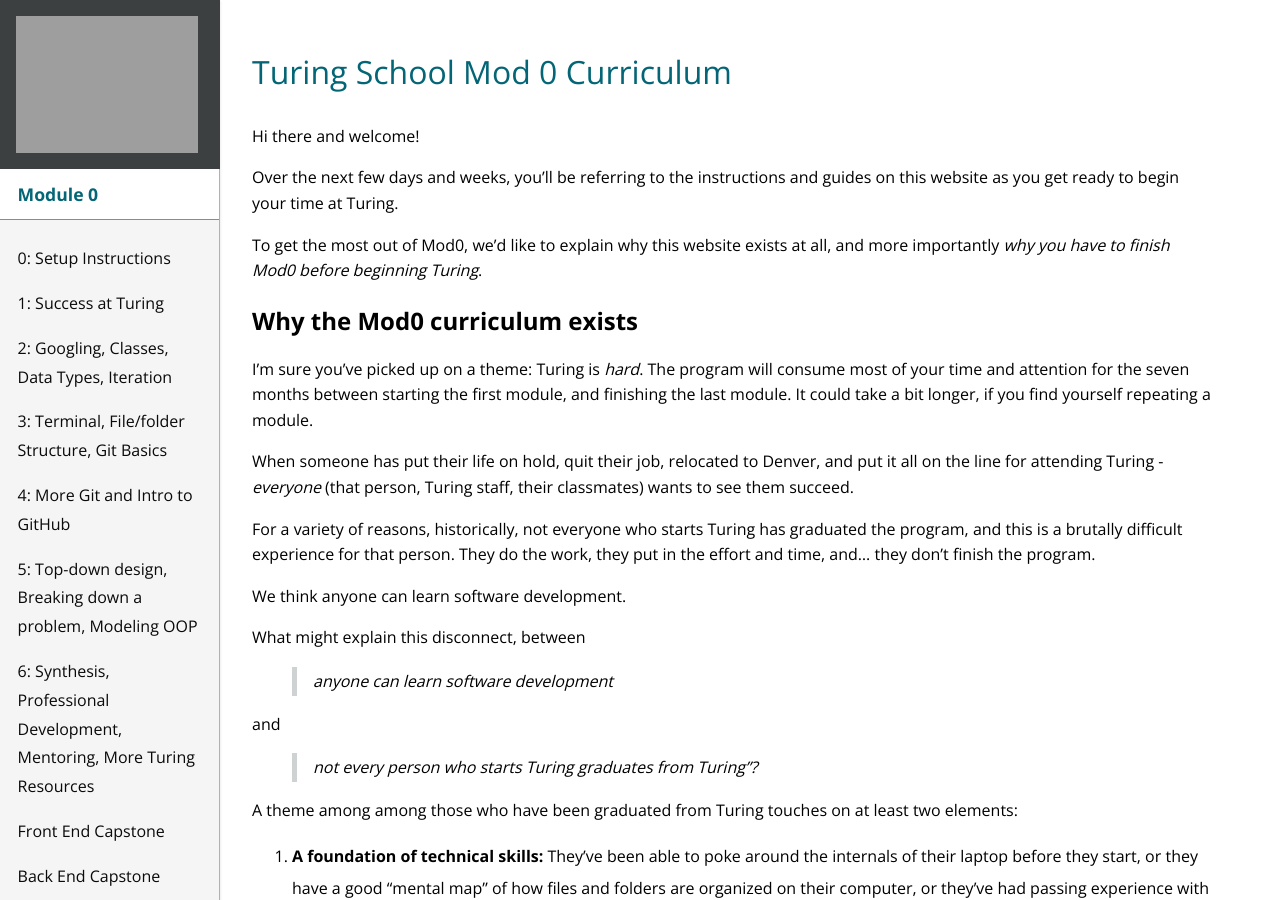
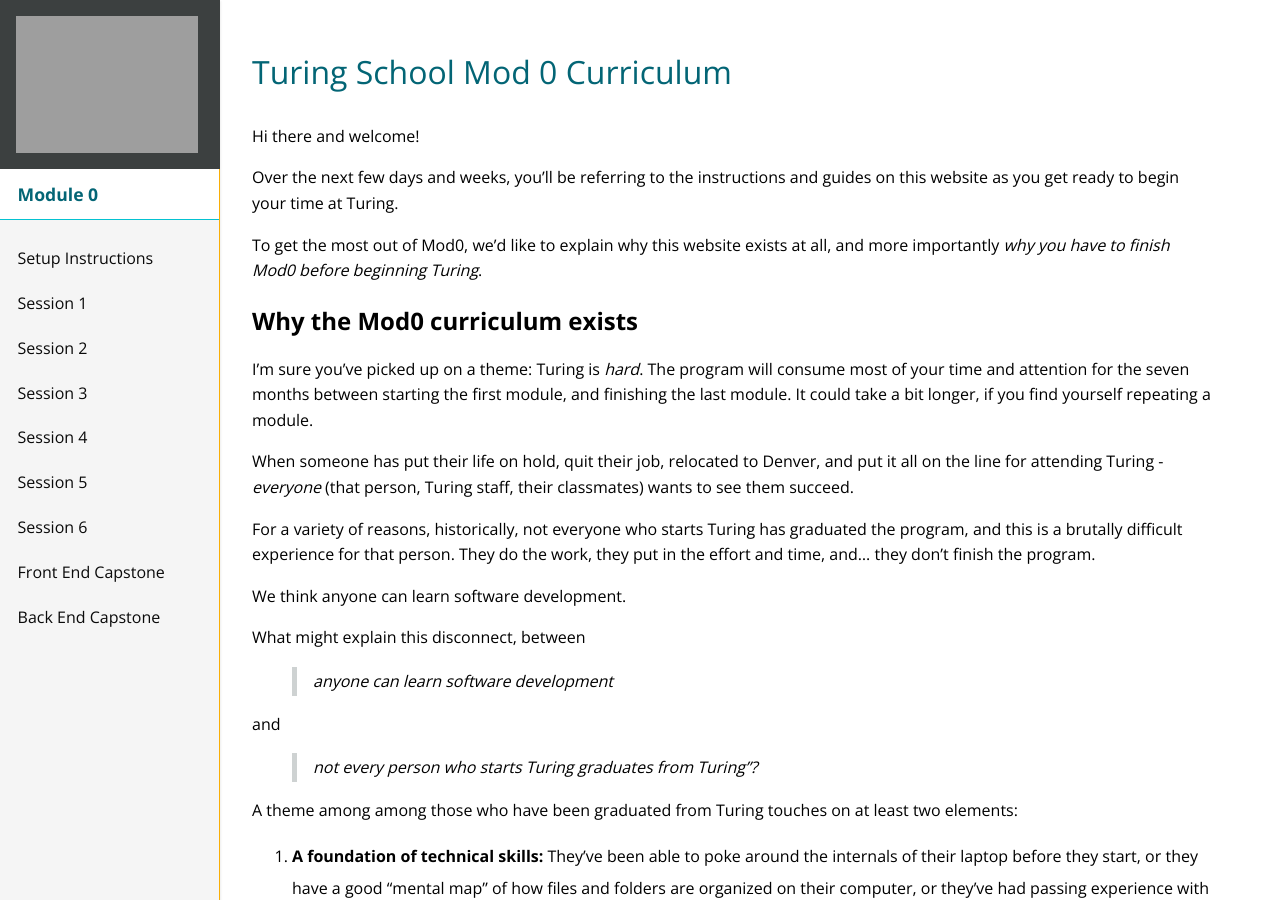
Before and after one commit to turingschool/mod-0-curriculum, a Jekyll site: the page built from index.md, in a window 1280 px wide and 900 px high. Built offline with Jekyll 4.4.1, drawn with Linux system fonts in a browser that asks for light colours; nearby versions of some CDN libraries.

Commit message:
Simplify sidebar, fixes https://github.com/turingschool-examples/module_0_capstone/issues/168

```diff
--- a/_includes/navigation.html
+++ b/_includes/navigation.html
@@ -9,13 +9,13 @@
     <section class="sidebar-navigation">
       <h1>Module 0</h1>
       <ul>
-        <li><a href="{{ site.baseurl }}{% link setup-instructions.md %}">0: Setup Instructions</a></li>
-        <li><a href="{{ site.url }}/session1">1: Success at Turing</a></li>
-        <li><a href="{{ site.url }}/session2">2: Googling, Classes, Data Types, Iteration</a></li>
-        <li><a href="{{ site.url }}/session3">3: Terminal, File/folder Structure, Git Basics</a></li>
-        <li><a href="{{ site.url }}/session4">4: More Git and Intro to GitHub</a></li>
-        <li><a href="{{ site.url }}/session5">5: Top-down design, Breaking down a problem, Modeling OOP</a></li>
-        <li><a href="{{ site.url }}/session6">6: Synthesis, Professional Development, Mentoring, More Turing Resources</a></li>
+        <li><a href="{{ site.baseurl }}{% link setup-instructions.md %}">Setup Instructions</a></li>
+        <li><a href="{{ site.url }}/session1">Session 1</a></li>
+        <li><a href="{{ site.url }}/session2">Session 2</a></li>
+        <li><a href="{{ site.url }}/session3">Session 3</a></li>
+        <li><a href="{{ site.url }}/session4">Session 4</a></li>
+        <li><a href="{{ site.url }}/session5">Session 5</a></li>
+        <li><a href="{{ site.url }}/session6">Session 6</a></li>
         <li><a href="{{ site.url }}/capstone/fe_engineering">Front End Capstone</a></li>
         <li><a href="{{ site.url }}/capstone/be_engineering">Back End Capstone</a></li>
       </ul>
```
